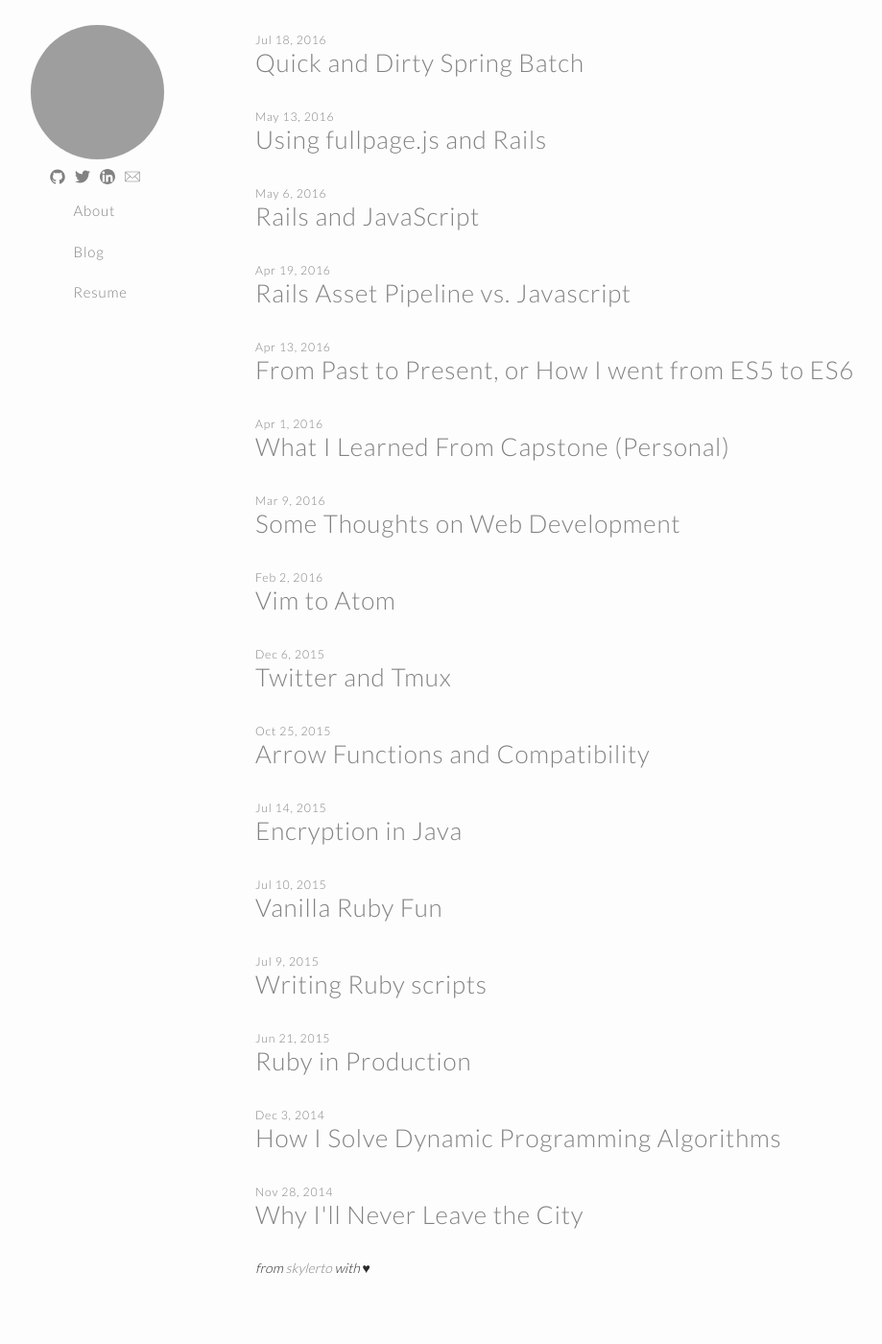
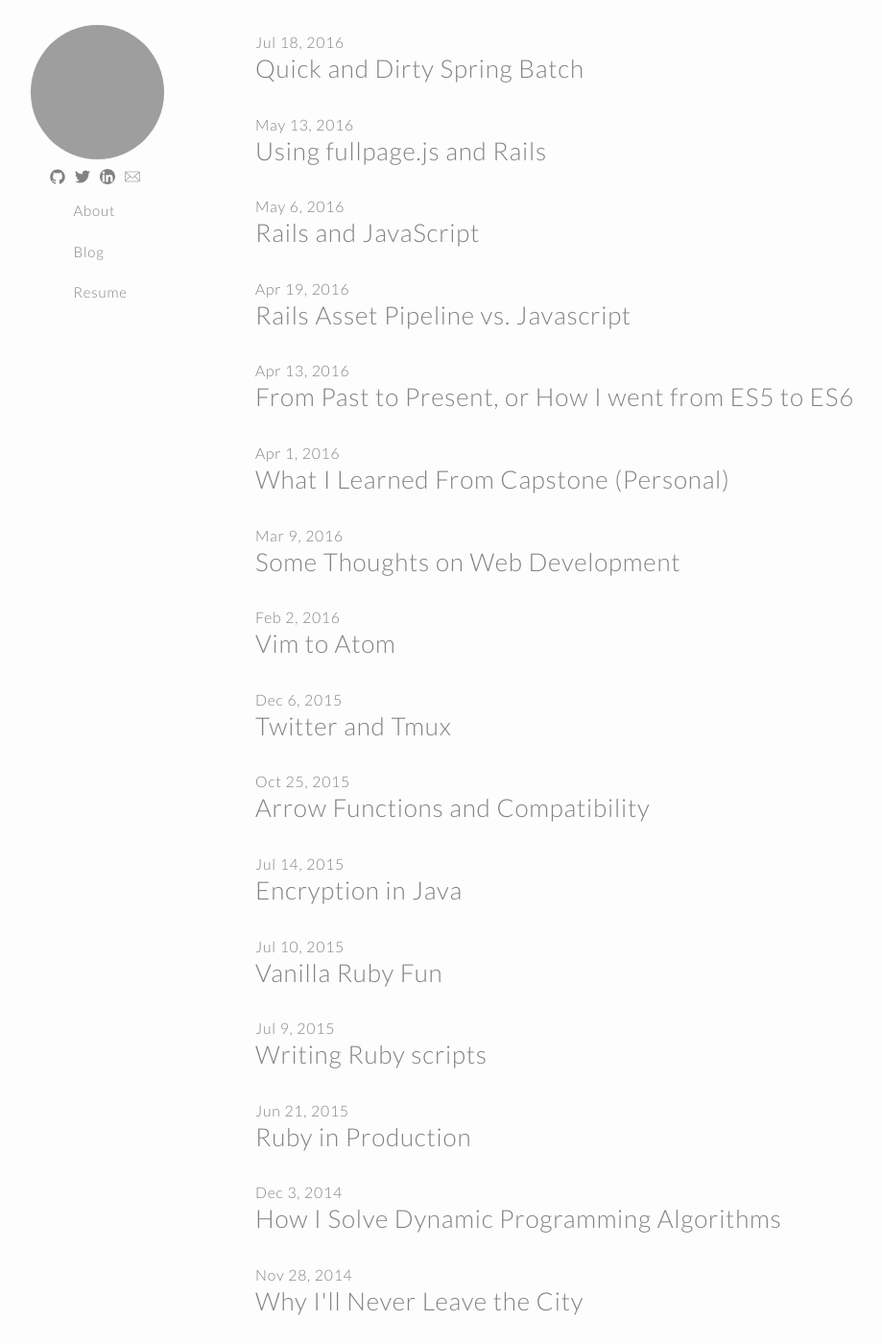
Before and after one commit to skylerto/skylerto.github.io, a Jekyll site: the page built from index.html, in a window 1280 px wide and 1400 px high. Shown: the whole window at 96% size, without its empty margins (159-1078 px from the left). Built offline with Jekyll 4.4.1, drawn with Linux system fonts in a browser that asks for light colours; grey boxes are pictures that could not be loaded.

Commit message:
font boost

```diff
--- a/css/main.scss
+++ b/css/main.scss
@@ -7,7 +7,7 @@
 
 // Our variables
 $base-font-family: Helvetica, Arial, sans-serif;
-$base-font-size:   14px;
+$base-font-size:   18px;
 $small-font-size:  $base-font-size * 0.875;
 $base-line-height: 1.5;
 
```
